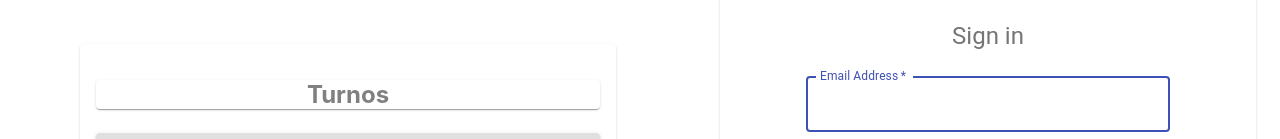
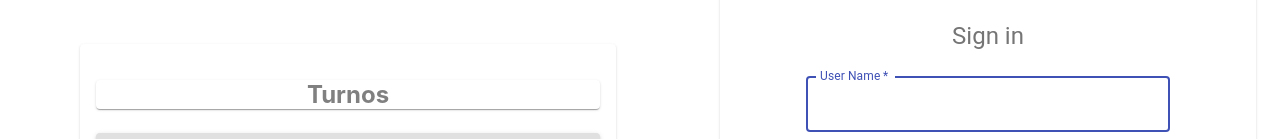
Before and after one commit to sapox/turnera_front, a React (Create React App) app in the folder turnera-app/: page /login in a window 1280 px wide. Shown: the part 634-773 px from the top of the page. Built offline with nearby package versions, Linux system fonts and the light colour scheme.

Commit message:
Added store for userlogin

```diff
--- a/turnera-app/src/components/FormLogin.js
+++ b/turnera-app/src/components/FormLogin.js
@@ -1,24 +1,22 @@
 import React, { useState } from "react";
+import { useDispatch } from 'react-redux';
 import { useFormik } from "formik";
 import * as Yup from "yup";
-import { TextField, Button } from "@material-ui/core";
-import img from "./features/contacto/img.jpg";
+import { TextField, Button, Paper, FormControlLabel, Checkbox, Grid, Box } from "@material-ui/core";
 import { makeStyles } from "@material-ui/core/styles";
-import Paper from "@material-ui/core/Paper";
-import FormControlLabel from "@material-ui/core/FormControlLabel";
-import Checkbox from "@material-ui/core/Checkbox";
-import Grid from "@material-ui/core/Grid";
-import Box from "@material-ui/core/Box";
 import Typography from "@material-ui/core/Typography";
 import Container from "@material-ui/core/Container";
-import { BrowserRouter as Router, Switch, Route, Link } from "react-router-dom";
+import { Link } from "react-router-dom";
 import { withRouter } from "react-router-dom";
+import { setUserLoginValues } from './features/contacto/userLoginSlice';
 
 import Header from "./Header";
 import BuscarTurno from "./BuscarTurno";
 
 const validation = Yup.object({
-  email: Yup.string().email("Coloque un email válido").required(" requerido"),
+  user: Yup.string()
+    .min(5, "User must be at least 5 characters")
+    .required("requerido"),
   password: Yup.string()
     .min(6, "Password must be at least 6 characters")
     .required("requerido"),
@@ -26,14 +24,17 @@ const validation = Yup.object({
 
 const apiLogIn = () => {};
 
-function FormLogin(props) {
+const FormLogin = (props) => {
+  const dispatch = useDispatch();
   const formik = useFormik({
     initialValues: {
-      email: "",
+      user: "",
       password: "",
     },
     validationSchema: validation,
-    onSubmit: apiLogIn,
+    onSubmit: values => {
+      dispatch(setUserLoginValues(values));
+    },
   });
 
   const Style = {
@@ -128,15 +129,15 @@ function FormLogin(props) {
                       margin="normal"
                       required
                       fullWidth
-                      id="email"
-                      label="Email Address"
-                      name="email"
-                      autoComplete="email"
+                      id="user"
+                      label="User Name"
+                      name="user"
+                      autoComplete="user"
                       autoFocus
                       onChange={formik.handleChange}
-                      value={formik.values.email}
-                      helperText={formik.errors.email}
-                      error={formik.errors.email}
+                      value={formik.values.user}
+                      helperText={formik.errors.user}
+                      error={formik.errors.user}
                     />
                     <TextField
                       variant="outlined"
--- /dev/null
+++ b/turnera-app/src/components/features/contacto/userLoginSlice.js
@@ -0,0 +1,41 @@
+import { createSlice } from "@reduxjs/toolkit";
+
+const initialState = {
+  user: "",
+  password: "",
+  isUserLogged: false,
+};
+
+export const userLoginSlice = createSlice({
+  name: "userLogin",
+  initialState: initialState,
+  reducers: {
+    setUserLoginValues: (state, action) => {
+      const { user, password } = action.payload;
+      state.user = user;
+      state.password = password;
+      state.isUserLogged = !state.isUserLogged;
+    },
+    resetUserLoginValues: (state) => {
+      Object.assign(state, initialState);
+    },
+  },
+});
+
+export const { setUserLoginValues, resetUserLoginValues } = userLoginSlice.actions;
+
+// The function below is called a thunk and allows us to perform async logic. It
+// can be dispatched like a regular action: `dispatch(incrementAsync(10))`. This
+// will call the thunk with the `dispatch` function as the first argument. Async
+// code can then be executed and other actions can be dispatched
+//export const incrementAsync = amount => dispatch => {
+//  setTimeout(() => {
+//    dispatch(incrementByAmount(amount));
+//  }, 1000);
+//};
+
+// The function below is called a selector and allows us to select a value from
+// the state. Selectors can also be defined inline where they're used instead of
+// in the slice file. For example: `useSelector((state) => state.counter.value)`
+
+export default userLoginSlice.reducer;
--- a/turnera-app/src/store.js
+++ b/turnera-app/src/store.js
@@ -1,5 +1,6 @@
 import { configureStore } from '@reduxjs/toolkit';
 import userReducer from './components/features/contacto/userSlice';
+import userLoginReducer from './components/features/contacto/userLoginSlice';
 import cajaReducer from './components/features/contacto/cajaSlice';
 import turnoReducer from './components/features/contacto/turnoSlice';
 import turnoConfirmadoReducer from './components/features/contacto/turnoConfirmadoSlice';
@@ -8,6 +9,7 @@ import disclaimerReducer from './components/features/contacto/disclaimerSlice';
 export default configureStore({
   reducer: {
     user: userReducer,
+    userLogin: userLoginReducer,
     caja: cajaReducer,
     turno: turnoReducer,
     turnoConfirmado: turnoConfirmadoReducer,
```
